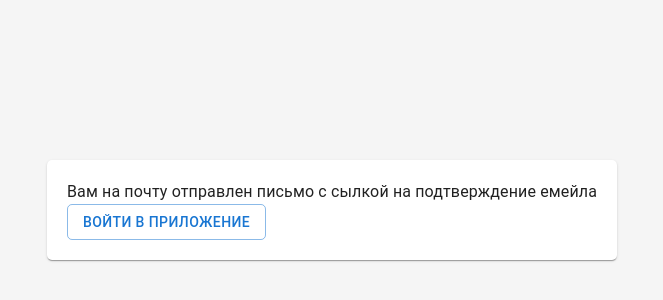
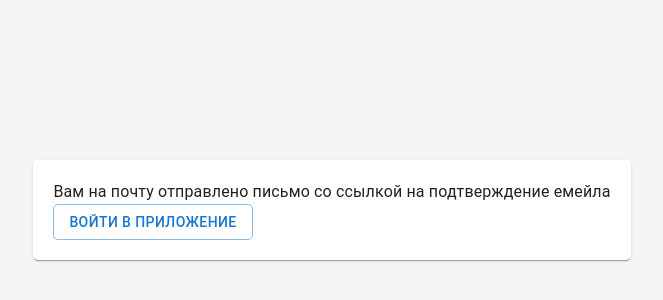
Before and after one commit to Evgeniy-Om/congratulations-front, a React (Create React App) app: page /confirm in a window 1280 px wide. Shown: the part 190-490 px from the top of the page, without its empty margins (308-971 px from the left). Built offline with nearby package versions, Linux system fonts and the light colour scheme.

Commit message:
fix bag (STW-74)

```diff
--- a/src/pages/ConfirmEmail.tsx
+++ b/src/pages/ConfirmEmail.tsx
@@ -5,7 +5,7 @@ import ReactRouterDomLink from "../components/ReactRouterDomLink"
 function ConfirmEmail() {
     return (
         <>
-            <div>Вам на почту отправлен письмо с сылкой на подтверждение емейла</div>
+            <div>Вам на почту отправлено письмо со ссылкой на подтверждение емейла</div>
             <ReactRouterDomLink to="/login">
                 <MUIButton
                     variant="outlined"
```
